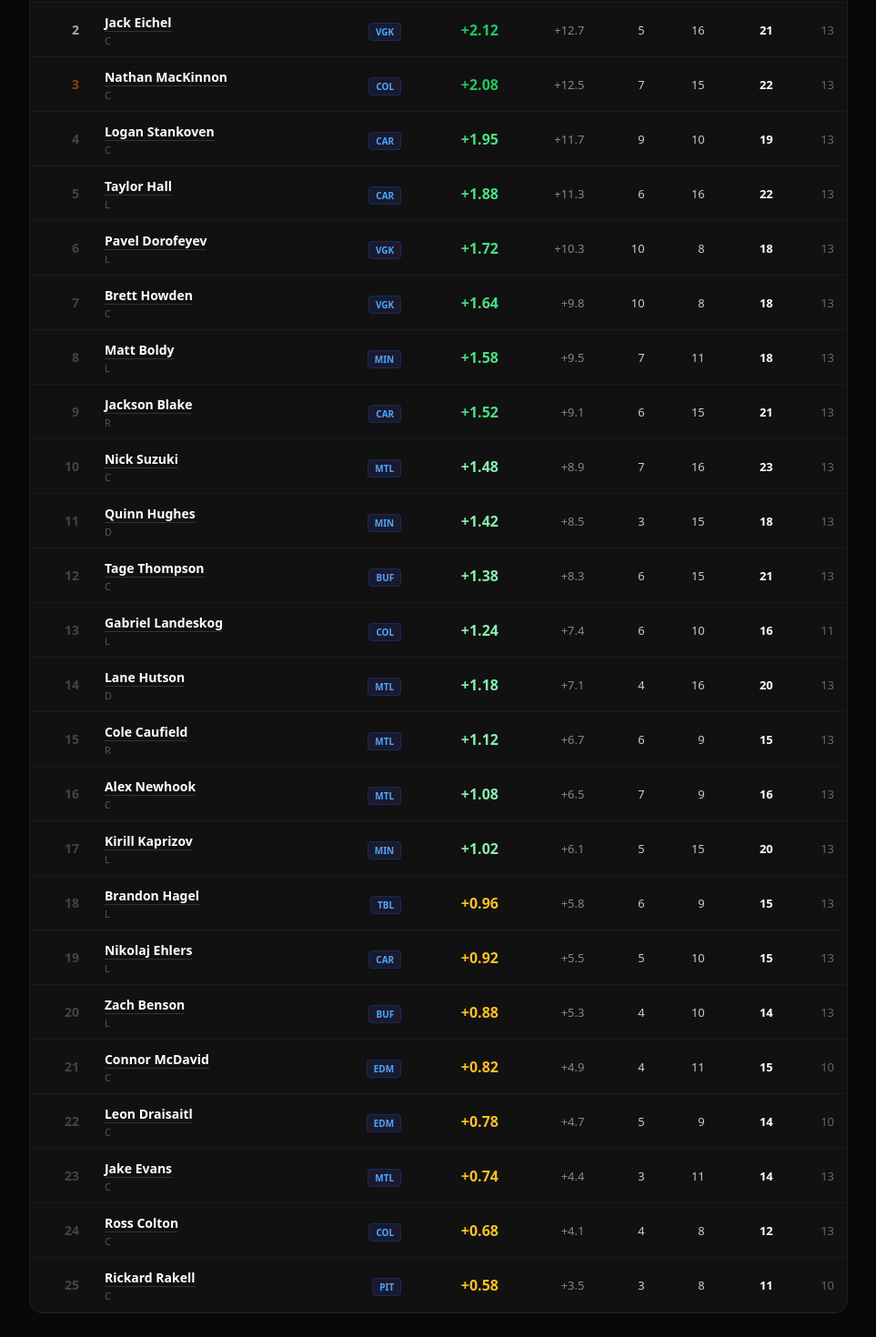
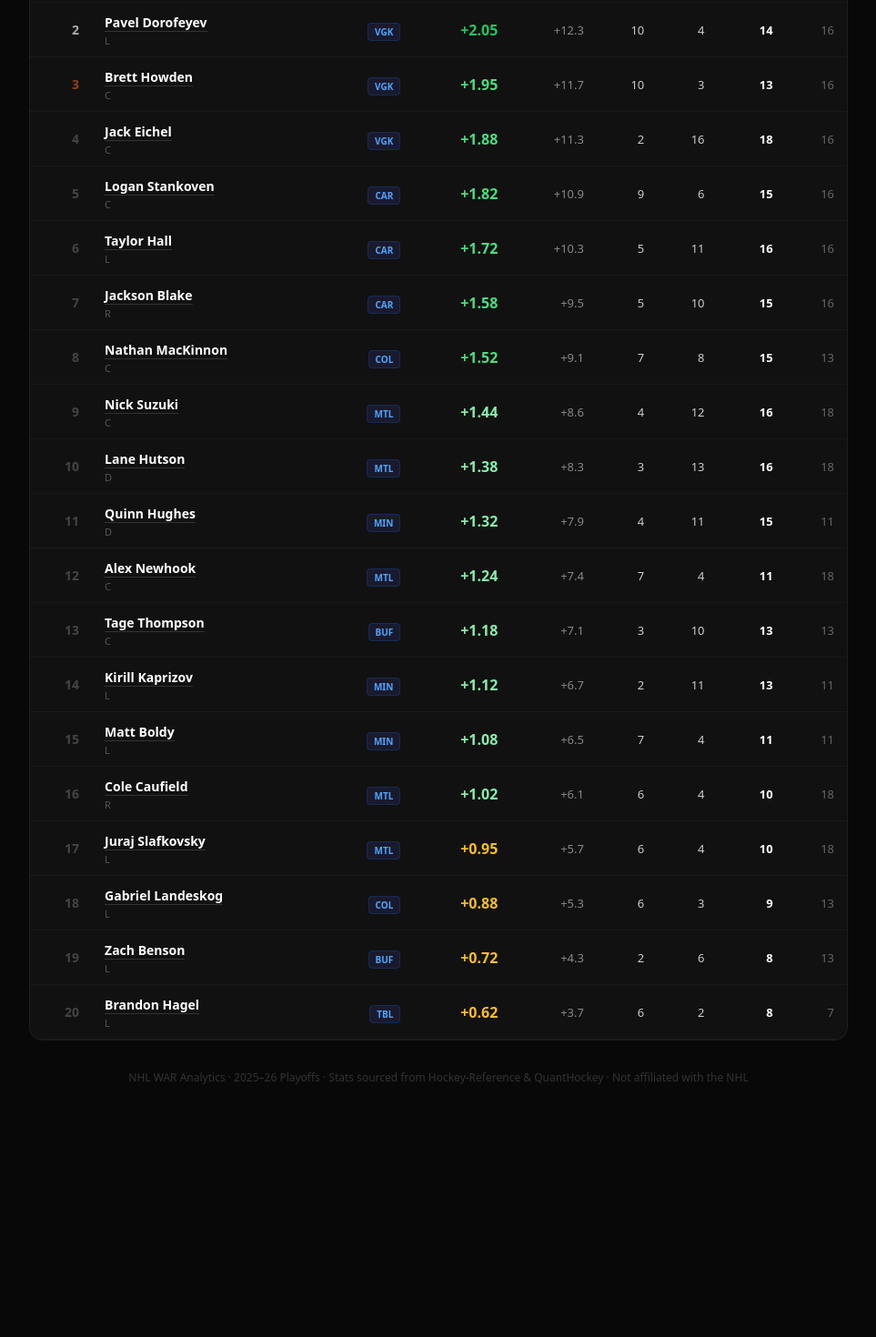
Before and after one commit to DanielFlood9/nhl-war, a Next.js app in the folder frontend/: page / in a window 1280 px wide. Shown: the part 460-1930 px from the top of the page at 91% size, without its empty margins (158-1121 px from the left). After the commit the page ends 1685 px from the top, so only its background shows below. Built offline with nearby package versions, Linux system fonts and the light colour scheme.

Commit message:
Update page.tsx

```diff
--- a/frontend/app/page.tsx
+++ b/frontend/app/page.tsx
@@ -3,31 +3,26 @@
 import Link from "next/link"
 
 const PLAYERS = [
-  { id:1,  name:"Mitch Marner",      team:"VGK", pos:"R", war:2.28, gar:13.68, g:7,  a:14, pts:21, gp:13 },
-  { id:2,  name:"Jack Eichel",       team:"VGK", pos:"C", war:2.12, gar:12.72, g:5,  a:16, pts:21, gp:13 },
-  { id:3,  name:"Nathan MacKinnon",  team:"COL", pos:"C", war:2.08, gar:12.48, g:7,  a:15, pts:22, gp:13 },
-  { id:4,  name:"Logan Stankoven",   team:"CAR", pos:"C", war:1.95, gar:11.70, g:9,  a:10, pts:19, gp:13 },
-  { id:5,  name:"Taylor Hall",       team:"CAR", pos:"L", war:1.88, gar:11.28, g:6,  a:16, pts:22, gp:13 },
-  { id:6,  name:"Pavel Dorofeyev",   team:"VGK", pos:"L", war:1.72, gar:10.32, g:10, a:8,  pts:18, gp:13 },
-  { id:7,  name:"Brett Howden",      team:"VGK", pos:"C", war:1.64, gar:9.84,  g:10, a:8,  pts:18, gp:13 },
-  { id:8,  name:"Matt Boldy",        team:"MIN", pos:"L", war:1.58, gar:9.48,  g:7,  a:11, pts:18, gp:13 },
-  { id:9,  name:"Jackson Blake",     team:"CAR", pos:"R", war:1.52, gar:9.12,  g:6,  a:15, pts:21, gp:13 },
-  { id:10, name:"Nick Suzuki",       team:"MTL", pos:"C", war:1.48, gar:8.88,  g:7,  a:16, pts:23, gp:13 },
-  { id:11, name:"Quinn Hughes",      team:"MIN", pos:"D", war:1.42, gar:8.52,  g:3,  a:15, pts:18, gp:13 },
-  { id:12, name:"Tage Thompson",     team:"BUF", pos:"C", war:1.38, gar:8.28,  g:6,  a:15, pts:21, gp:13 },
-  { id:13, name:"Gabriel Landeskog", team:"COL", pos:"L", war:1.24, gar:7.44,  g:6,  a:10, pts:16, gp:11 },
-  { id:14, name:"Lane Hutson",       team:"MTL", pos:"D", war:1.18, gar:7.08,  g:4,  a:16, pts:20, gp:13 },
-  { id:15, name:"Cole Caufield",     team:"MTL", pos:"R", war:1.12, gar:6.72,  g:6,  a:9,  pts:15, gp:13 },
-  { id:16, name:"Alex Newhook",      team:"MTL", pos:"C", war:1.08, gar:6.48,  g:7,  a:9,  pts:16, gp:13 },
-  { id:17, name:"Kirill Kaprizov",   team:"MIN", pos:"L", war:1.02, gar:6.12,  g:5,  a:15, pts:20, gp:13 },
-  { id:18, name:"Brandon Hagel",     team:"TBL", pos:"L", war:0.96, gar:5.76,  g:6,  a:9,  pts:15, gp:13 },
-  { id:19, name:"Nikolaj Ehlers",    team:"CAR", pos:"L", war:0.92, gar:5.52,  g:5,  a:10, pts:15, gp:13 },
-  { id:20, name:"Zach Benson",       team:"BUF", pos:"L", war:0.88, gar:5.28,  g:4,  a:10, pts:14, gp:13 },
-  { id:21, name:"Connor McDavid",    team:"EDM", pos:"C", war:0.82, gar:4.92,  g:4,  a:11, pts:15, gp:10 },
-  { id:22, name:"Leon Draisaitl",    team:"EDM", pos:"C", war:0.78, gar:4.68,  g:5,  a:9,  pts:14, gp:10 },
-  { id:23, name:"Jake Evans",        team:"MTL", pos:"C", war:0.74, gar:4.44,  g:3,  a:11, pts:14, gp:13 },
-  { id:24, name:"Ross Colton",       team:"COL", pos:"C", war:0.68, gar:4.08,  g:4,  a:8,  pts:12, gp:13 },
-  { id:25, name:"Rickard Rakell",    team:"PIT", pos:"C", war:0.58, gar:3.48,  g:3,  a:8,  pts:11, gp:10 },
+  { id:1,  name:"Mitch Marner",      team:"VGK", pos:"R", war:2.28, gar:13.68, g:7,  a:14, pts:21, gp:16 },
+  { id:2,  name:"Pavel Dorofeyev",   team:"VGK", pos:"L", war:2.05, gar:12.30, g:10, a:4,  pts:14, gp:16 },
+  { id:3,  name:"Brett Howden",      team:"VGK", pos:"C", war:1.95, gar:11.70, g:10, a:3,  pts:13, gp:16 },
+  { id:4,  name:"Jack Eichel",       team:"VGK", pos:"C", war:1.88, gar:11.28, g:2,  a:16, pts:18, gp:16 },
+  { id:5,  name:"Logan Stankoven",   team:"CAR", pos:"C", war:1.82, gar:10.92, g:9,  a:6,  pts:15, gp:16 },
+  { id:6,  name:"Taylor Hall",       team:"CAR", pos:"L", war:1.72, gar:10.32, g:5,  a:11, pts:16, gp:16 },
+  { id:7,  name:"Jackson Blake",     team:"CAR", pos:"R", war:1.58, gar:9.48,  g:5,  a:10, pts:15, gp:16 },
+  { id:8,  name:"Nathan MacKinnon",  team:"COL", pos:"C", war:1.52, gar:9.12,  g:7,  a:8,  pts:15, gp:13 },
+  { id:9,  name:"Nick Suzuki",       team:"MTL", pos:"C", war:1.44, gar:8.64,  g:4,  a:12, pts:16, gp:18 },
+  { id:10, name:"Lane Hutson",       team:"MTL", pos:"D", war:1.38, gar:8.28,  g:3,  a:13, pts:16, gp:18 },
+  { id:11, name:"Quinn Hughes",      team:"MIN", pos:"D", war:1.32, gar:7.92,  g:4,  a:11, pts:15, gp:11 },
+  { id:12, name:"Alex Newhook",      team:"MTL", pos:"C", war:1.24, gar:7.44,  g:7,  a:4,  pts:11, gp:18 },
+  { id:13, name:"Tage Thompson",     team:"BUF", pos:"C", war:1.18, gar:7.08,  g:3,  a:10, pts:13, gp:13 },
+  { id:14, name:"Kirill Kaprizov",   team:"MIN", pos:"L", war:1.12, gar:6.72,  g:2,  a:11, pts:13, gp:11 },
+  { id:15, name:"Matt Boldy",        team:"MIN", pos:"L", war:1.08, gar:6.48,  g:7,  a:4,  pts:11, gp:11 },
+  { id:16, name:"Cole Caufield",     team:"MTL", pos:"R", war:1.02, gar:6.12,  g:6,  a:4,  pts:10, gp:18 },
+  { id:17, name:"Juraj Slafkovsky",  team:"MTL", pos:"L", war:0.95, gar:5.70,  g:6,  a:4,  pts:10, gp:18 },
+  { id:18, name:"Gabriel Landeskog", team:"COL", pos:"L", war:0.88, gar:5.28,  g:6,  a:3,  pts:9,  gp:13 },
+  { id:19, name:"Zach Benson",       team:"BUF", pos:"L", war:0.72, gar:4.32,  g:2,  a:6,  pts:8,  gp:13 },
+  { id:20, name:"Brandon Hagel",     team:"TBL", pos:"L", war:0.62, gar:3.72,  g:6,  a:2,  pts:8,  gp:7  },
 ]
 
 function warColor(v: number) {
@@ -62,7 +57,7 @@
           <div>
             <div style={{ fontSize: 10, fontWeight: 600, letterSpacing: "0.1em", textTransform: "uppercase", color: "#555", marginBottom: 6 }}>WAR Leader — click to view card</div>
             <div style={{ fontSize: 32, fontWeight: 800, lineHeight: 1 }}>{leader.name}</div>
-            <div style={{ color: "#666", marginTop: 6, fontSize: 14 }}>{leader.team} · {leader.pos} · {leader.gp} GP · {leader.pts} pts</div>
+            <div style={{ color: "#666", marginTop: 6, fontSize: 14 }}>{leader.team} · {leader.pos} · {leader.gp} GP · {leader.g}G {leader.a}A {leader.pts}P</div>
           </div>
           <div style={{ textAlign: "right" }}>
             <div style={{ fontSize: 56, fontWeight: 800, color: "#0072FF", lineHeight: 1 }}>+{leader.war.toFixed(2)}</div>
@@ -109,7 +104,7 @@
       </div>
 
       <div style={{ marginTop: "2rem", fontSize: 12, color: "#333", textAlign: "center" }}>
-        NHL WAR Analytics · 2025–26 Playoffs · Not affiliated with the NHL
+        NHL WAR Analytics · 2025–26 Playoffs · Stats sourced from Hockey-Reference & QuantHockey · Not affiliated with the NHL
       </div>
     </div>
   )
```
